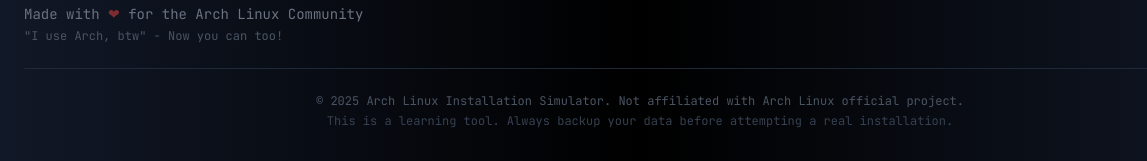
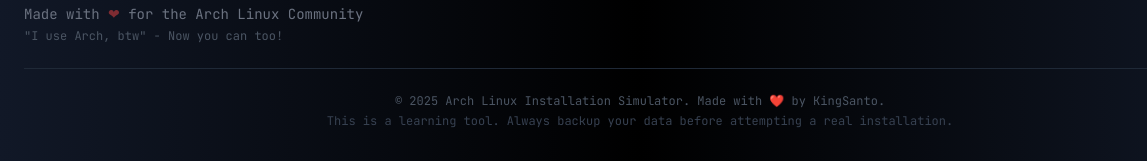
Before and after one commit to frashasantoYT/Arch-Linux-Install-Simulator, a plain HTML site: page index.html in a window 1280 px wide. Shown: the part 1296-1457 px from the top of the page, 0-1147 px from the left. Drawn offline with nearby package versions, Linux system fonts and the light colour scheme.

Commit message:
updated footer

```diff
--- a/index.html
+++ b/index.html
@@ -556,7 +556,7 @@
             <!-- Copyright -->
             <div class="text-center mt-6 pt-6 border-t border-gray-800">
                 <p class="text-xs text-gray-600">
-                    © 2025 Arch Linux Installation Simulator. Not affiliated with Arch Linux official project.
+                    © 2025 Arch Linux Installation Simulator. Made with ❤️ by KingSanto.
                 </p>
                 <p class="text-xs text-gray-700 mt-1">
                     This is a learning tool. Always backup your data before attempting a real installation.
```
